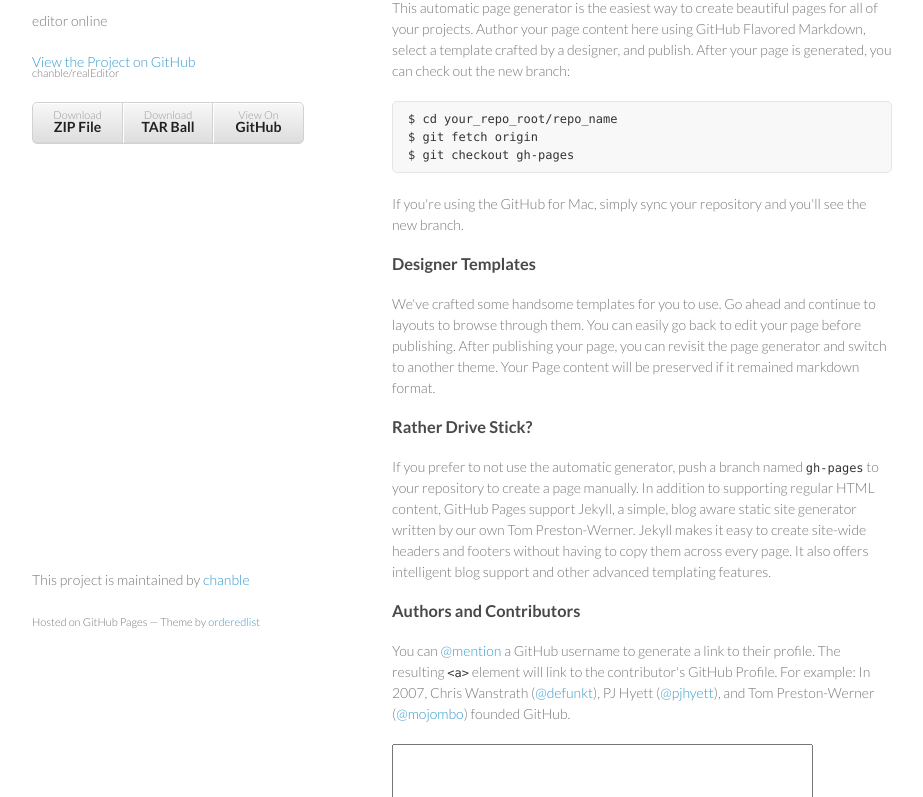
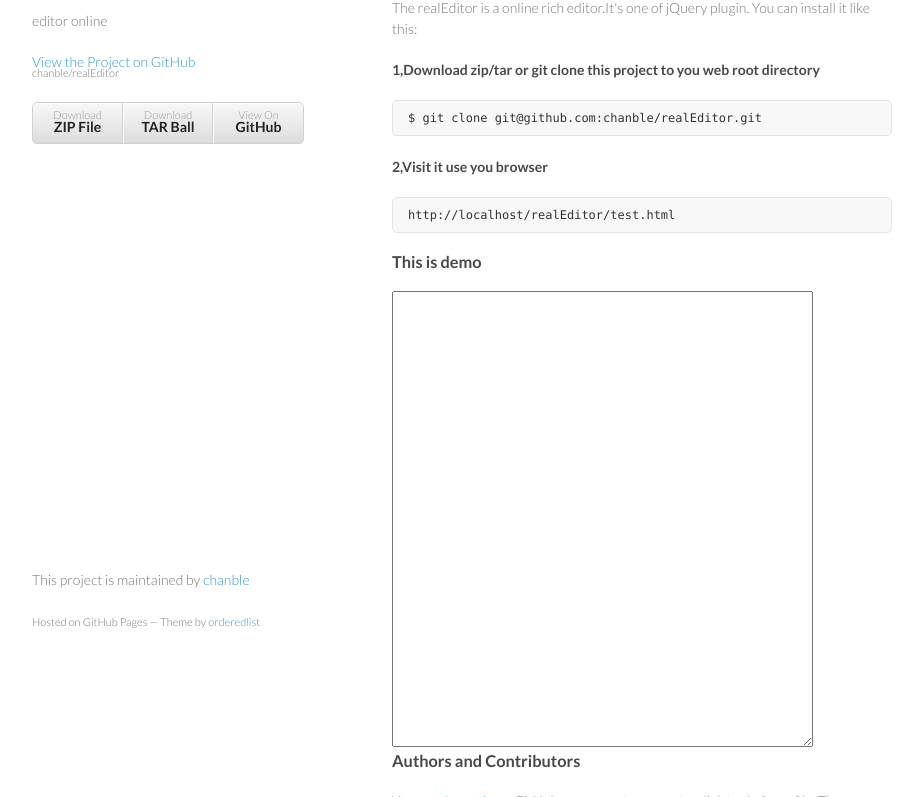
Before and after one commit to chanble/realEditor, a plain HTML site: page index.html in a window 1280 px wide. Shown: the part 99-896 px from the top of the page, without its empty margins (178-1101 px from the left). Drawn offline with Linux system fonts and the light colour scheme.

Commit message:
Update index.html

```diff
--- a/index.html
+++ b/index.html
@@ -29,26 +29,16 @@
       </header>
       <section>
         <h3>
-<a name="welcome-to-github-pages" class="anchor" href="#welcome-to-github-pages"><span class="octicon octicon-link"></span></a>Welcome to GitHub Pages.</h3>
+<a name="welcome-to-realEditor-page" class="anchor" href="#welcome-to-realEditor-page"><span class="octicon octicon-link"></span></a>Welcome to realEditor demo page.</h3>
 
-<p>This automatic page generator is the easiest way to create beautiful pages for all of your projects. Author your page content here using GitHub Flavored Markdown, select a template crafted by a designer, and publish. After your page is generated, you can check out the new branch:</p>
+<p>The realEditor is a online rich editor.It's one of jQuery plugin. You can install it like this:</p>
+<h4>1,Download zip/tar or git clone this project to you web root directory</h4>
+<pre><code>$ git clone git@github.com:chanble/realEditor.git</code></pre>
+<h4>2,Visit it use you browser</h4>
+<pre><code>http://localhost/realEditor/test.html</code></pre>
 
-<pre><code>$ cd your_repo_root/repo_name
-$ git fetch origin
-$ git checkout gh-pages
-</code></pre>
-
-<p>If you're using the GitHub for Mac, simply sync your repository and you'll see the new branch.</p>
-
-<h3>
-<a name="designer-templates" class="anchor" href="#designer-templates"><span class="octicon octicon-link"></span></a>Designer Templates</h3>
-
-<p>We've crafted some handsome templates for you to use. Go ahead and continue to layouts to browse through them. You can easily go back to edit your page before publishing. After publishing your page, you can revisit the page generator and switch to another theme. Your Page content will be preserved if it remained markdown format.</p>
-
-<h3>
-<a name="rather-drive-stick" class="anchor" href="#rather-drive-stick"><span class="octicon octicon-link"></span></a>Rather Drive Stick?</h3>
-
-<p>If you prefer to not use the automatic generator, push a branch named <code>gh-pages</code> to your repository to create a page manually. In addition to supporting regular HTML content, GitHub Pages support Jekyll, a simple, blog aware static site generator written by our own Tom Preston-Werner. Jekyll makes it easy to create site-wide headers and footers without having to copy them across every page. It also offers intelligent blog support and other advanced templating features.</p>
+<h3>This is demo</h3>
+<textarea id="realEditor" cols="50" rows="30"></textarea>
 
 <h3>
 <a name="authors-and-contributors" class="anchor" href="#authors-and-contributors"><span class="octicon octicon-link"></span></a>Authors and Contributors</h3>
@@ -56,7 +46,6 @@ $ git checkout gh-pages
 <p>You can <a href="https://github.com/blog/821" class="user-mention">@mention</a> a GitHub username to generate a link to their profile. The resulting <code>&lt;a&gt;</code> element will link to the contributor's GitHub Profile. For example: In 2007, Chris Wanstrath (<a href="https://github.com/defunkt" class="user-mention">@defunkt</a>), PJ Hyett (<a href="https://github.com/pjhyett" class="user-mention">@pjhyett</a>), and Tom Preston-Werner (<a href="https://github.com/mojombo" class="user-mention">@mojombo</a>) founded GitHub.</p>
 
 <h3>
-<textarea id="realEditor" cols="50" rows="30"></textarea>
 <a name="support-or-contact" class="anchor" href="#support-or-contact"><span class="octicon octicon-link"></span></a>Support or Contact</h3>
 
 <p>Having trouble with Pages? Check out the documentation at <a href="http://help.github.com/pages">http://help.github.com/pages</a> or contact <a href="mailto:support@github.com">support@github.com</a> and we’ll help you sort it out.</p>
@@ -71,7 +60,7 @@ $ git checkout gh-pages
     <script type="text/javscript" src="https://raw.github.com/chanble/realEditor/master/src/jquery.realeditor.js"></script>
     <script type="text/javascript">
       $(document).ready(function(){
-    		$(".realeditor").realeditor({});
+    		$("#realEditor").realeditor({});
     	});
     </script>
   </body>
```
